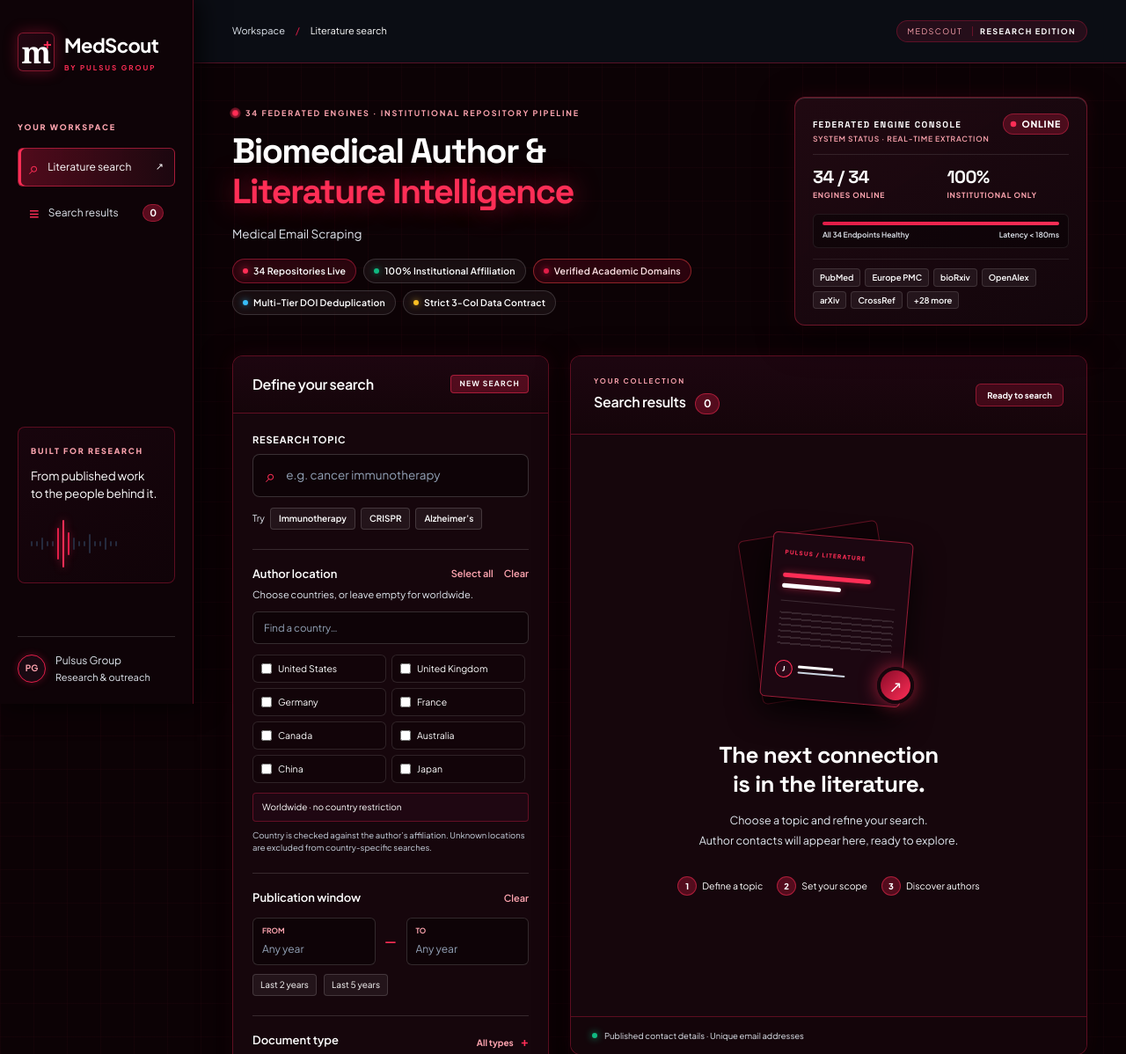
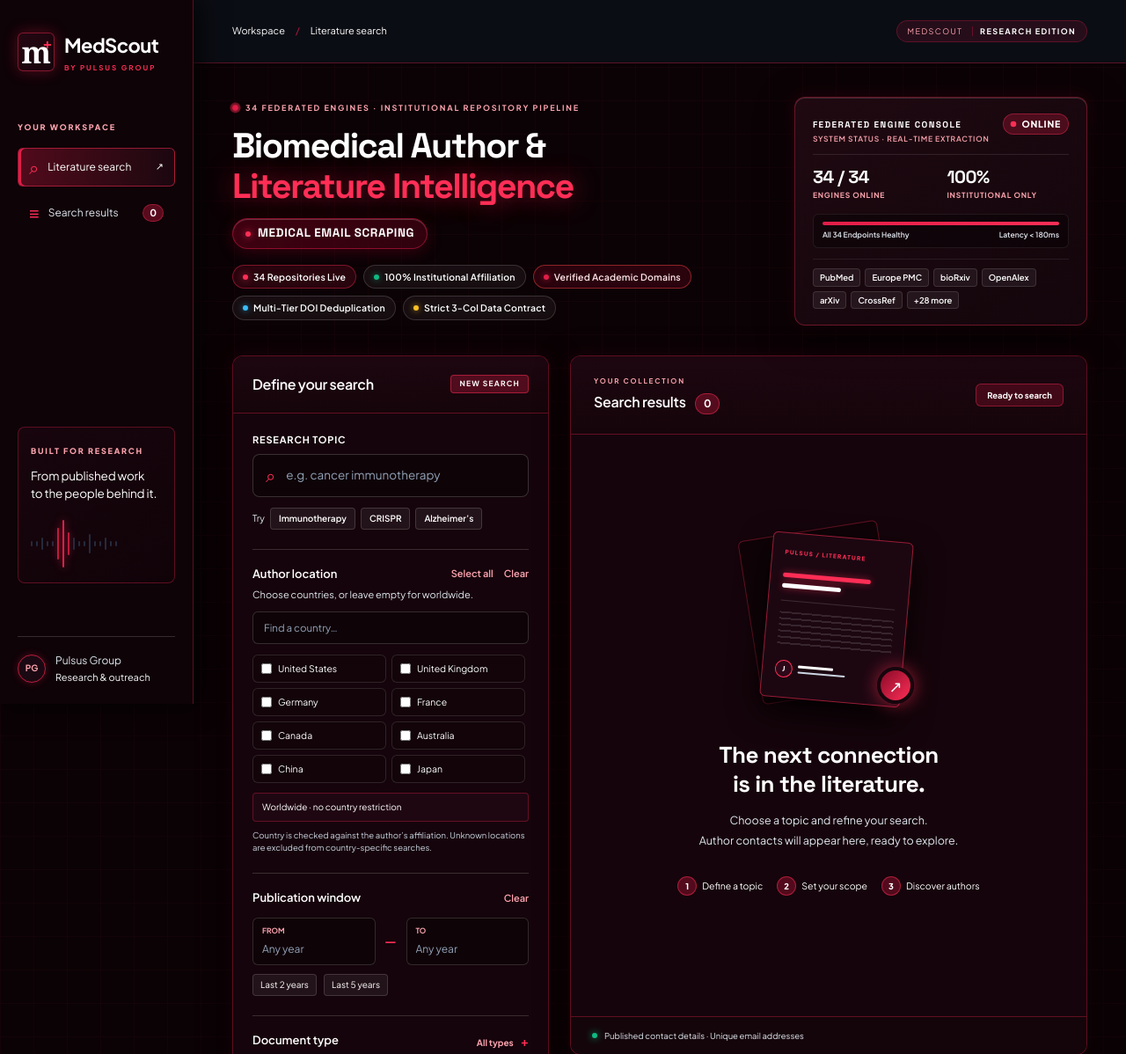
Before and after one commit to Nitro-Builds-Yash/Pulsus-MedScout, a Flask app: page / in a window 1280 px wide. Shown: the top 1198 px of the page at 88% size. Run offline with Flask 3, Linux system fonts and the light colour scheme; some libraries are stand-ins or nearby versions.

Commit message:
feat(ui): apply dark maroon and pure white theme with styled badge

```diff
--- a/WS2.0/static/workspace.css
+++ b/WS2.0/static/workspace.css
@@ -1,23 +1,26 @@
 /* ==========================================================================
-   MedScout Research Workspace // Dark Red & White Edition
+   MedScout Research Workspace // Dark Maroon & Pure White Edition
    Pulsus Group · Biomedical Literature & Author Intelligence
    ========================================================================== */
 
 :root {
-  --navy: #15050A;
+  --navy: #120307;
   --ink: #FFFFFF;
-  --muted: #E2E8F0;
-  --line: rgba(225, 29, 72, 0.35);
-  --line-subtle: rgba(255, 255, 255, 0.14);
-  --page: #0C0205;
-  --panel-bg: #16060C;
-  --panel-elevated: #220A13;
-  --accent: #E11D48;
-  --accent-bright: #FF2E56;
-  --accent-deep: #880A28;
-  --accent-glow: rgba(244, 63, 94, 0.45);
+  --muted: #F8FAFC;
+  --line: rgba(185, 28, 60, 0.45);
+  --line-subtle: rgba(255, 255, 255, 0.16);
+  --page: #0B0205;
+  --panel-bg: #15040B;
+  --panel-elevated: #220612;
+  --maroon: #800020;
+  --maroon-deep: #4A0314;
+  --maroon-light: #A51D38;
+  --accent: #B91C3C;
+  --accent-bright: #E11D48;
+  --accent-deep: #650018;
+  --accent-glow: rgba(185, 28, 60, 0.5);
   --white: #FFFFFF;
-  --ruby-glow: rgba(225, 29, 72, 0.28);
+  --ruby-glow: rgba(185, 28, 60, 0.35);
   font-family: 'Plus Jakarta Sans', 'Segoe UI', Arial, sans-serif;
   color: var(--ink);
   font-synthesis: none;
@@ -416,11 +419,31 @@ h1 em {
 }
 
 .intro > div > p, .intro-main p {
+  display: inline-flex;
+  align-items: center;
+  gap: 8px;
+  font-family: 'Space Grotesk', 'Plus Jakarta Sans', sans-serif;
   font-size: 13.5px;
-  color: #E2E8F0;
+  font-weight: 700;
+  letter-spacing: 0.6px;
+  text-transform: uppercase;
+  color: #FFFFFF;
   margin-top: 14px;
-  max-width: 580px;
-  line-height: 1.6;
+  padding: 6px 14px;
+  background: linear-gradient(135deg, rgba(128, 0, 32, 0.45) 0%, rgba(74, 3, 20, 0.6) 100%);
+  border: 1px solid rgba(225, 29, 72, 0.5);
+  border-radius: 99px;
+  box-shadow: 0 4px 16px rgba(128, 0, 32, 0.35), inset 0 1px 0 rgba(255, 255, 255, 0.2);
+}
+
+.intro-main p::before {
+  content: '';
+  width: 6px;
+  height: 6px;
+  border-radius: 50%;
+  background: #FF2E56;
+  box-shadow: 0 0 8px #FF2E56;
+  display: inline-block;
 }
 
 .engine-badges-row {
```
